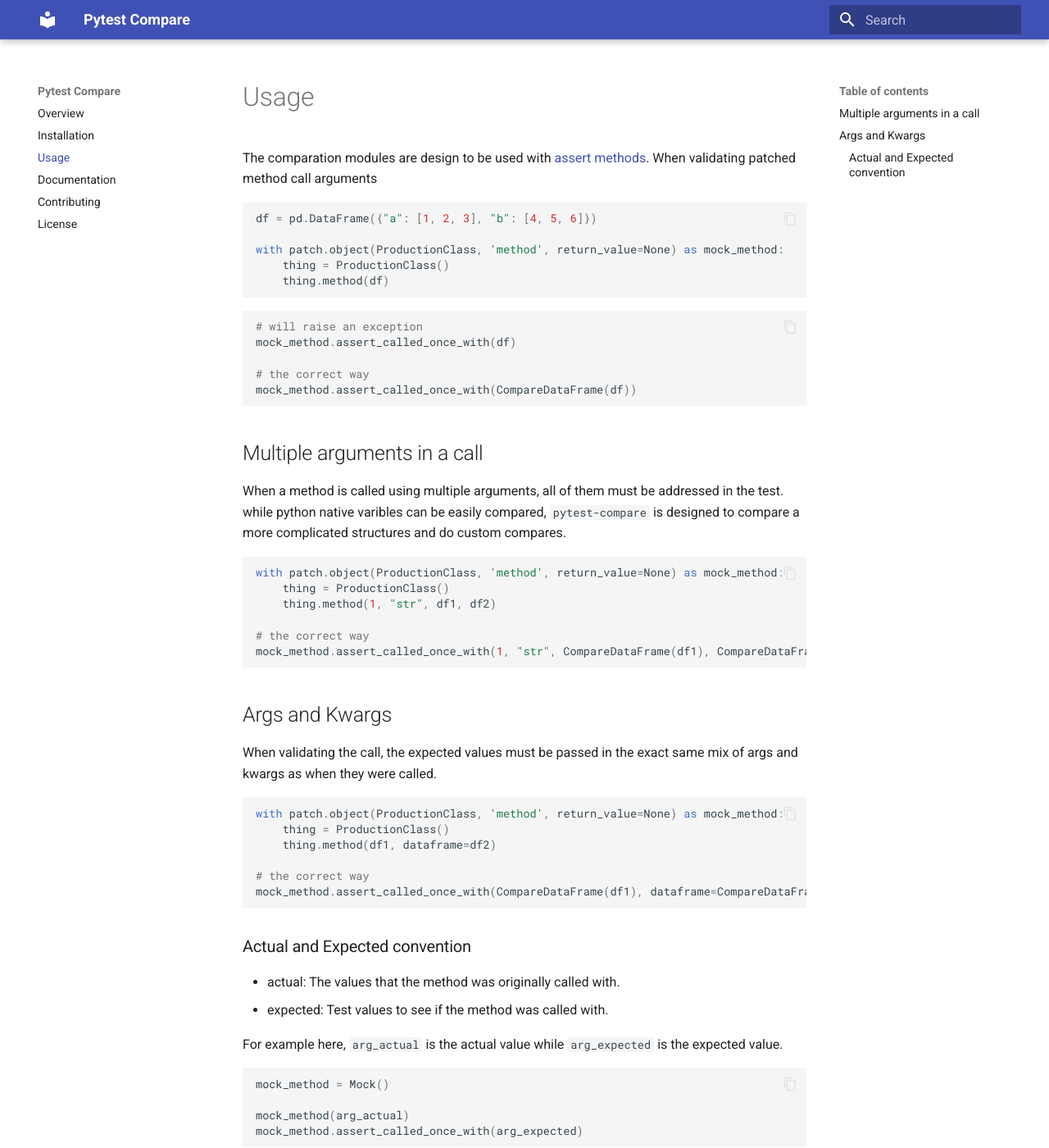
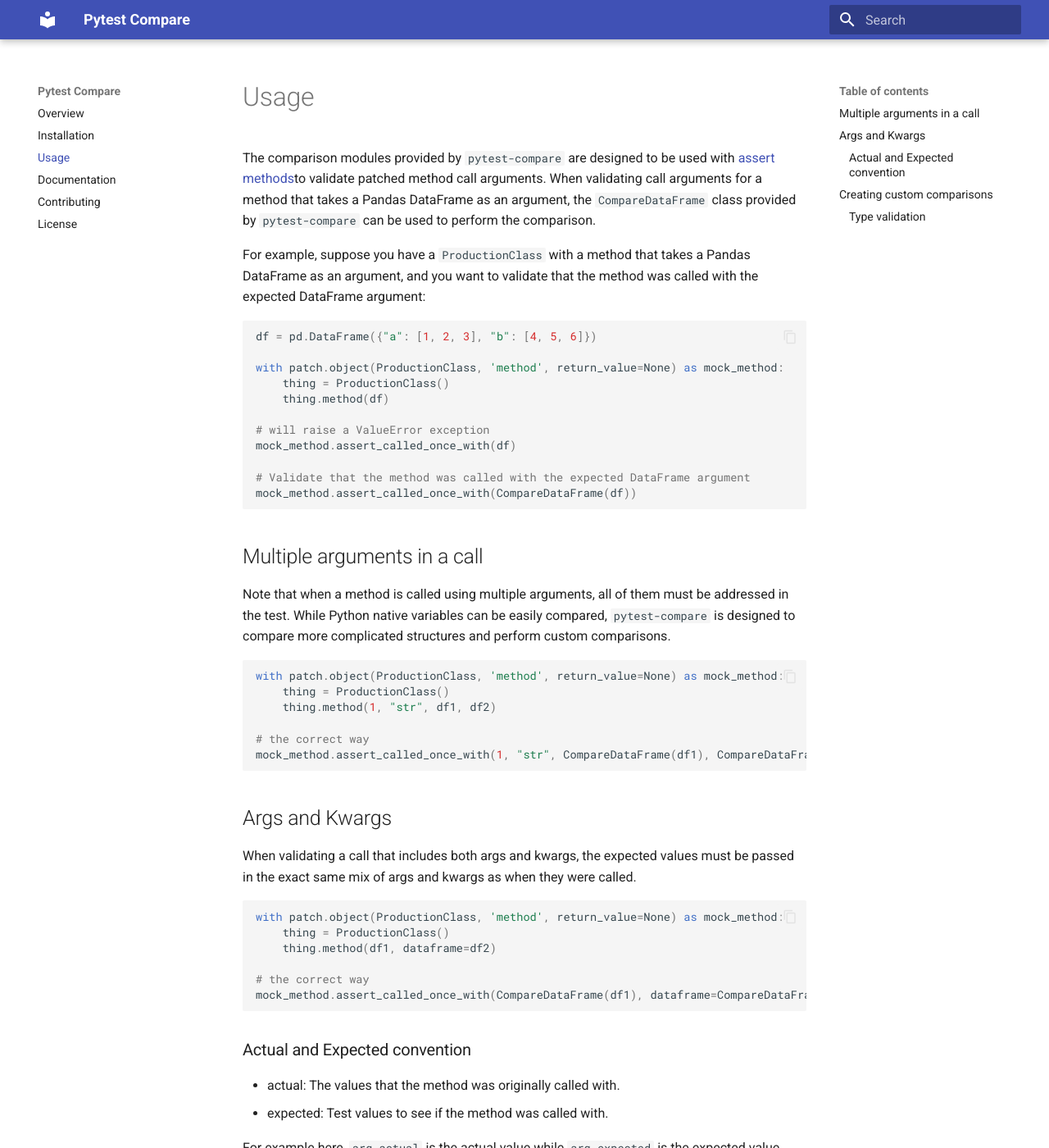
Before and after one commit to pytesty/pytest-compare, an MkDocs documentation site: the page built from docs/usage.md, in a window 1280 px wide and 1400 px high. Shown: the whole window at 82% size. Built offline with MkDocs 1.6.1 and Material for MkDocs 9.7.7, drawn with Linux system fonts in a browser that asks for light colours; some of the changed text lies outside the part shown.

````diff
--- a/docs/usage.md
+++ b/docs/usage.md
@@ -1,5 +1,7 @@
 # Usage
-The comparation modules are design to be used with [assert methods](https://docs.python.org/3/library/unittest.mock.html#the-mock-class). When validating patched method call arguments
+The comparison modules provided by `pytest-compare` are designed to be used with [assert methods](https://docs.python.org/3/library/unittest.mock.html#the-mock-class)to validate patched method call arguments. When validating call arguments for a method that takes a Pandas DataFrame as an argument, the `CompareDataFrame` class provided by `pytest-compare` can be used to perform the comparison.
+
+For example, suppose you have a `ProductionClass` with a method that takes a Pandas DataFrame as an argument, and you want to validate that the method was called with the expected DataFrame argument:
 
 ```python
 df = pd.DataFrame({"a": [1, 2, 3], "b": [4, 5, 6]})
@@ -7,18 +9,16 @@ df = pd.DataFrame({"a": [1, 2, 3], "b": [4, 5, 6]})
 with patch.object(ProductionClass, 'method', return_value=None) as mock_method:
     thing = ProductionClass()
     thing.method(df)
-```
 
-```python
-# will raise an exception
+# will raise a ValueError exception
 mock_method.assert_called_once_with(df)
 
-# the correct way
+# Validate that the method was called with the expected DataFrame argument
 mock_method.assert_called_once_with(CompareDataFrame(df))
 ```
 
 ## Multiple arguments in a call
-When a method is called using multiple arguments, all of them must be addressed in the test. while python native varibles can be easily compared, `pytest-compare` is designed to compare a more complicated structures and do custom compares.
+Note that when a method is called using multiple arguments, all of them must be addressed in the test. While Python native variables can be easily compared, `pytest-compare` is designed to compare more complicated structures and perform custom comparisons.
 
 ```python
 with patch.object(ProductionClass, 'method', return_value=None) as mock_method:
@@ -30,7 +30,7 @@ mock_method.assert_called_once_with(1, "str", CompareDataFrame(df1), CompareData
 ```
 
 ## Args and Kwargs
-When validating the call, the expected values must be passed in the exact same mix of args and kwargs as when they were called.
+When validating a call that includes both args and kwargs, the expected values must be passed in the exact same mix of args and kwargs as when they were called.
 
 ```python
 with patch.object(ProductionClass, 'method', return_value=None) as mock_method:
@@ -55,3 +55,34 @@ mock_method.assert_called_once_with(arg_expected)
 ```
 
 If `arg_actual` is not equal to `arg_expected`, an exception will be raised.
+
+## Creating custom comparisons
+
+To create a custom comparison, create a class that inherits from `CompareBase` and implement the `compare` method. The `compare` method should return `True` if the actual value matches the expected value, and `False` otherwise.
+
+```python
+class CompareCustom(CompareBase):
+    def compare(self, actual: Any) -> bool:
+        result =  # compare actual and expected
+
+        return result
+```
+
+### Type validation
+
+The types are validated using the `EXPECTED_TYPE` and `ACTUAL_TYPE` class attributes. If the types are not equal, an exception will be raised.
+
+```python
+class CustomClass:
+    pass
+
+
+class CompareCustom(CompareBase):
+    EXPECTED_TYPE = CustomClass
+    ACTUAL_TYPE = CustomClass
+
+    def compare(self, actual: ACTUAL_TYPE) -> bool:
+        result =  # compare actual and expected
+
+        return result
+```
````
Also changed, not shown: README.md (+5 -2 lines), docs/contributing.md (+9 -6 lines), docs/index.md (+9 -2 lines), docs/installation.md (+4 -2 lines), docs/license.md (deleted, +0 -21 lines), pyproject.toml (+4 -3 lines), 4 other files.
